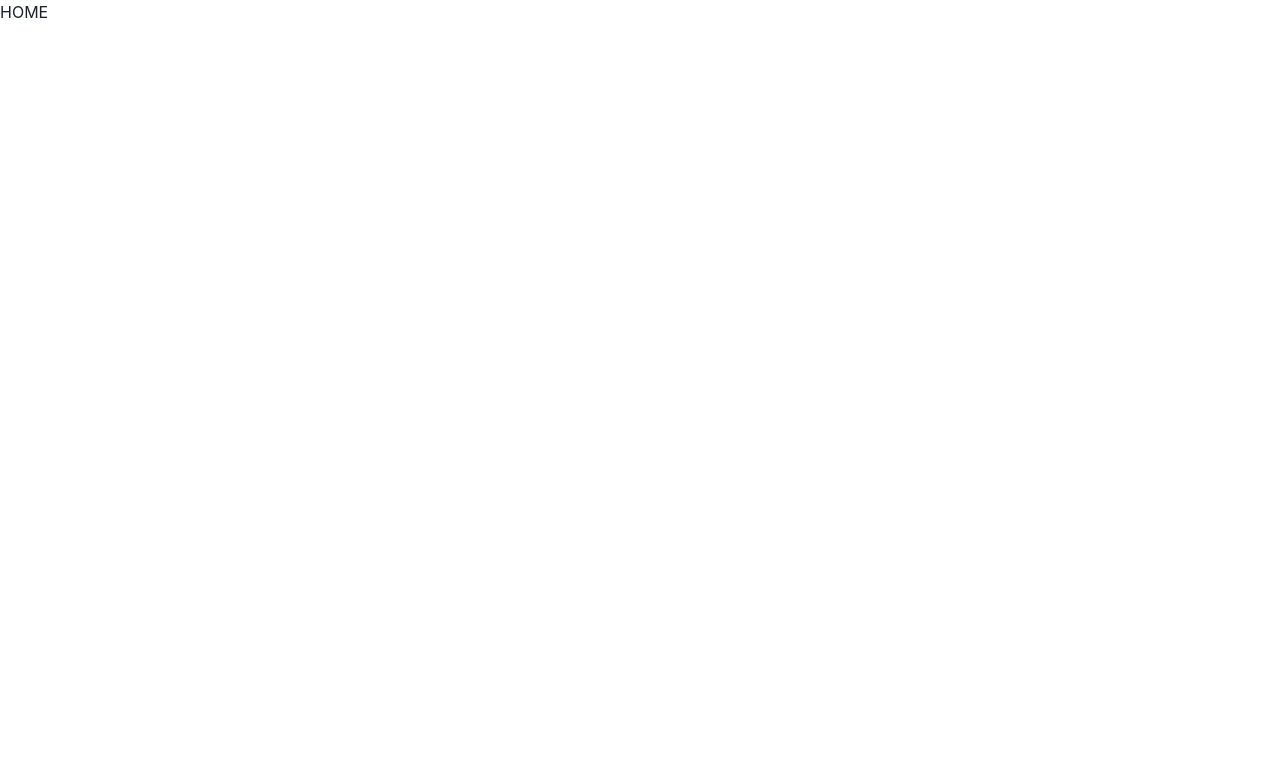
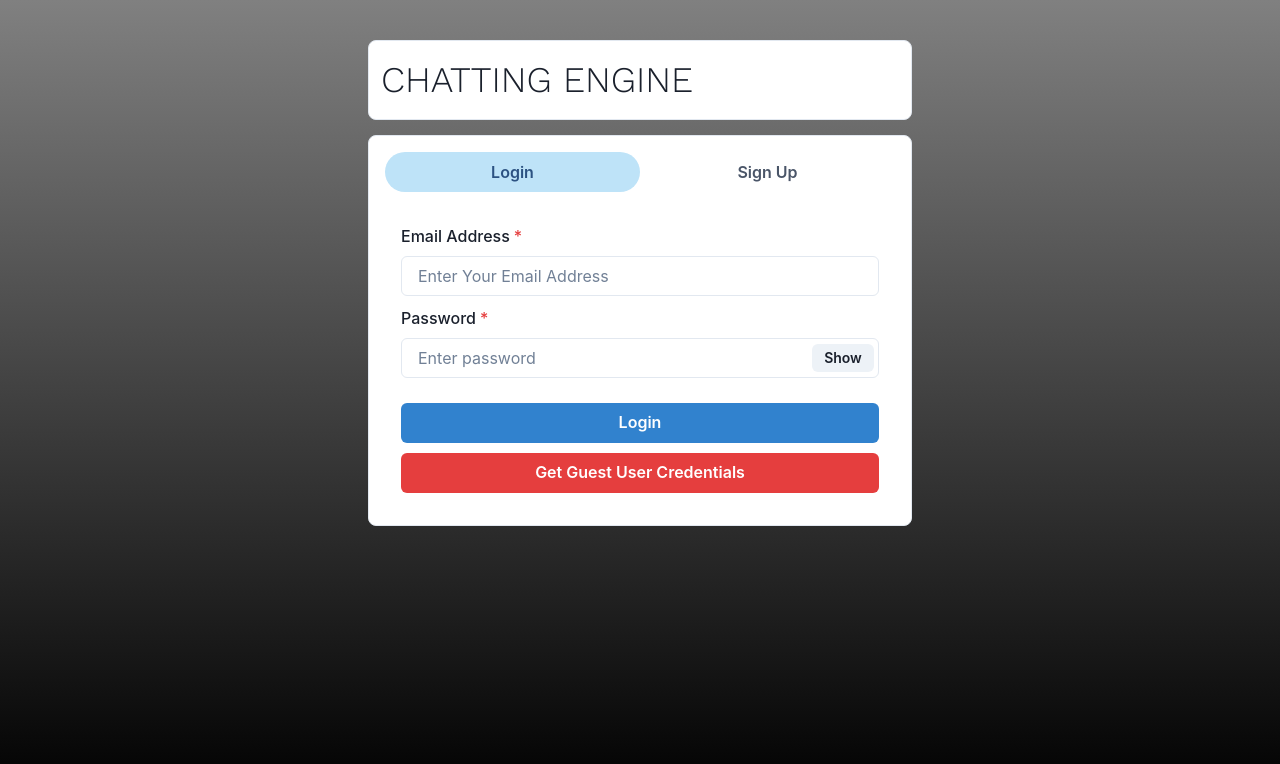
Before and after one commit to vedantbhatotia/socket.io, a React (Create React App) app in the folder frontend/: page / in a window 1280 px wide. Shown: the top 764 px of the page. Built offline with nearby package versions, Linux system fonts and the light colour scheme.

Commit message:
signup and login in page

```diff
--- a/frontend/src/App.css
+++ b/frontend/src/App.css
@@ -0,0 +1,6 @@
+@import url("https://fonts.googleapis.com/css2?family=Work+Sans:wght@300&display=swap");
+.App {
+    min-height: 100vh;
+    display: flex;
+    background-image: linear-gradient(to bottom, #808080, #000000);
+}
--- a/frontend/src/App.js
+++ b/frontend/src/App.js
@@ -1,16 +1,15 @@
-
 import {Route,Routes} from "react-router-dom"
 import './App.css';
 import Home from './pages/home';
 import Chat from './pages/chat';
 function App() {
   return (
-    <>
+    <div className="App">
     <Routes>
     <Route path = "/" element={<Home></Home>}></Route>
     <Route path ="/chats" element={<Chat></Chat>}></Route>
     </Routes>
-    </>
+    </div>
   );
 }
 
--- /dev/null
+++ b/frontend/src/components/login.jsx
@@ -0,0 +1,63 @@
+import { Button } from "@chakra-ui/button";
+import { FormControl, FormLabel } from "@chakra-ui/form-control";
+import { Input, InputGroup, InputRightElement } from "@chakra-ui/input";
+import { VStack } from "@chakra-ui/layout";
+import { useState } from "react";
+function Login(){
+  const [show, setShow] = useState(false);
+  const handleClick = () => setShow(!show);
+  const [email, setEmail] = useState();
+  const [password, setPassword] = useState();
+  const submitHandler = async () => {
+    }
+  return (
+    <VStack spacing="10px">
+      <FormControl id="email" isRequired>
+        <FormLabel>Email Address</FormLabel>
+        <Input
+          value={email}
+          type="email"
+          placeholder="Enter Your Email Address"
+          onChange={(e) => setEmail(e.target.value)}
+        />
+      </FormControl>
+      <FormControl id="password" isRequired>
+        <FormLabel>Password</FormLabel>
+        <InputGroup size="md">
+          <Input
+            value={password}
+            onChange={(e) => setPassword(e.target.value)}
+            type={show ? "text" : "password"}
+            placeholder="Enter password"
+          />
+          <InputRightElement width="4.5rem">
+            <Button h="1.75rem" size="sm" onClick={handleClick}>
+              {show ? "Hide" : "Show"}
+            </Button>
+          </InputRightElement>
+        </InputGroup>
+      </FormControl>
+      <Button
+        colorScheme="blue"
+        width="100%"
+        style={{ marginTop: 15 }}
+        onClick={submitHandler}
+      >
+        Login
+      </Button>
+      <Button
+        variant="solid"
+        colorScheme="red"
+        width="100%"
+        onClick={() => {
+          setEmail("guest@example.com");
+          setPassword("123456");
+        }}
+      >
+        Get Guest User Credentials
+      </Button>
+    </VStack>
+  );
+};
+
+export default Login;
--- /dev/null
+++ b/frontend/src/components/signup.jsx
@@ -0,0 +1,89 @@
+import { Button } from "@chakra-ui/button";
+import { FormControl, FormLabel } from "@chakra-ui/form-control";
+import { Input, InputGroup, InputRightElement } from "@chakra-ui/input";
+import { VStack } from "@chakra-ui/layout";
+import axios from "axios";
+import { useState } from "react";
+const Signup = () => {
+  const [show, setShow] = useState(false);
+  const handleClick = () => setShow(!show);
+  const [name, setName] = useState();
+  const [email, setEmail] = useState();
+  const [confirmpassword, setConfirmpassword] = useState();
+  const [password, setPassword] = useState();
+  const [pic, setPic] = useState();
+  const [picLoading, setPicLoading] = useState(false);
+  const submitHandler = async () => {
+    }
+    const postDetails = async()=>{
+
+    }
+  return (
+    <VStack spacing="5px">
+      <FormControl id="first-name" isRequired>
+        <FormLabel>Name</FormLabel>
+        <Input
+          placeholder="Enter Your Name"
+          onChange={(e) => setName(e.target.value)}
+        />
+      </FormControl>
+      <FormControl id="email" isRequired>
+        <FormLabel>Email Address</FormLabel>
+        <Input
+          type="email"
+          placeholder="Enter Your Email Address"
+          onChange={(e) => setEmail(e.target.value)}
+        />
+      </FormControl>
+      <FormControl id="password" isRequired>
+        <FormLabel>Password</FormLabel>
+        <InputGroup size="md">
+          <Input
+            type={show ? "text" : "password"}
+            placeholder="Enter Password"
+            onChange={(e) => setPassword(e.target.value)}
+          />
+          <InputRightElement width="4.5rem">
+            <Button h="1.75rem" size="sm" onClick={handleClick}>
+              {show ? "Hide" : "Show"}
+            </Button>
+          </InputRightElement>
+        </InputGroup>
+      </FormControl>
+      <FormControl id="password" isRequired>
+        <FormLabel>Confirm Password</FormLabel>
+        <InputGroup size="md">
+          <Input
+            type={show ? "text" : "password"}
+            placeholder="Confirm password"
+            onChange={(e) => setConfirmpassword(e.target.value)}
+          />
+          <InputRightElement width="4.5rem">
+            <Button h="1.75rem" size="sm" onClick={handleClick}>
+              {show ? "Hide" : "Show"}
+            </Button>
+          </InputRightElement>
+        </InputGroup>
+      </FormControl>
+      <FormControl id="pic">
+        <FormLabel>Upload your Picture</FormLabel>
+        <Input
+          type="file"
+          p={1.5}
+          accept="image/*"
+            onChange={(e)=>postDetails(e.target.files[0])}
+        />
+      </FormControl>
+      <Button
+        colorScheme="blue"
+        width="100%"
+        style={{ marginTop: 15 }}
+        onClick={submitHandler}
+      >
+        Sign Up
+      </Button>
+    </VStack>
+  );
+};
+
+export default Signup;
--- a/frontend/src/pages/home.jsx
+++ b/frontend/src/pages/home.jsx
@@ -1,10 +1,41 @@
-const Home = ()=>{
-    return(
-        <>
-        <div>
-            HOME
-        </div>
-        </>
-    )
-}
+import { Container, Box, Text, TabList, Tab, Tabs, TabPanel, TabPanels } from "@chakra-ui/react";
+import Login from "../components/login";
+import Signup from "../components/signup";
+const Home = () => {
+  return (
+    <Container maxW="xl" centerContent>
+      <Box
+        d="flex"
+        justifyContent="center"
+        p={3}
+        bg="white"
+        w="100%"
+        m="40px 0 15px 0"
+        borderRadius="lg"
+        borderWidth="1px"
+      >
+        <Text fontSize="4xl" fontFamily="Work Sans">
+          CHATTING ENGINE
+        </Text>
+      </Box>
+      <Box bg="white" w="100%" p={4} borderRadius="lg" borderWidth="1px">
+        <Tabs isFitted variant="soft-rounded">
+          <TabList mb="1em">
+            <Tab>Login</Tab>
+            <Tab >Sign Up</Tab>
+          </TabList>
+          <TabPanels>
+            <TabPanel>
+              <Login />
+            </TabPanel>
+            <TabPanel>
+              <Signup />
+            </TabPanel>
+          </TabPanels>
+        </Tabs>
+      </Box>
+    </Container>
+  );
+};
+
 export default Home;
```
